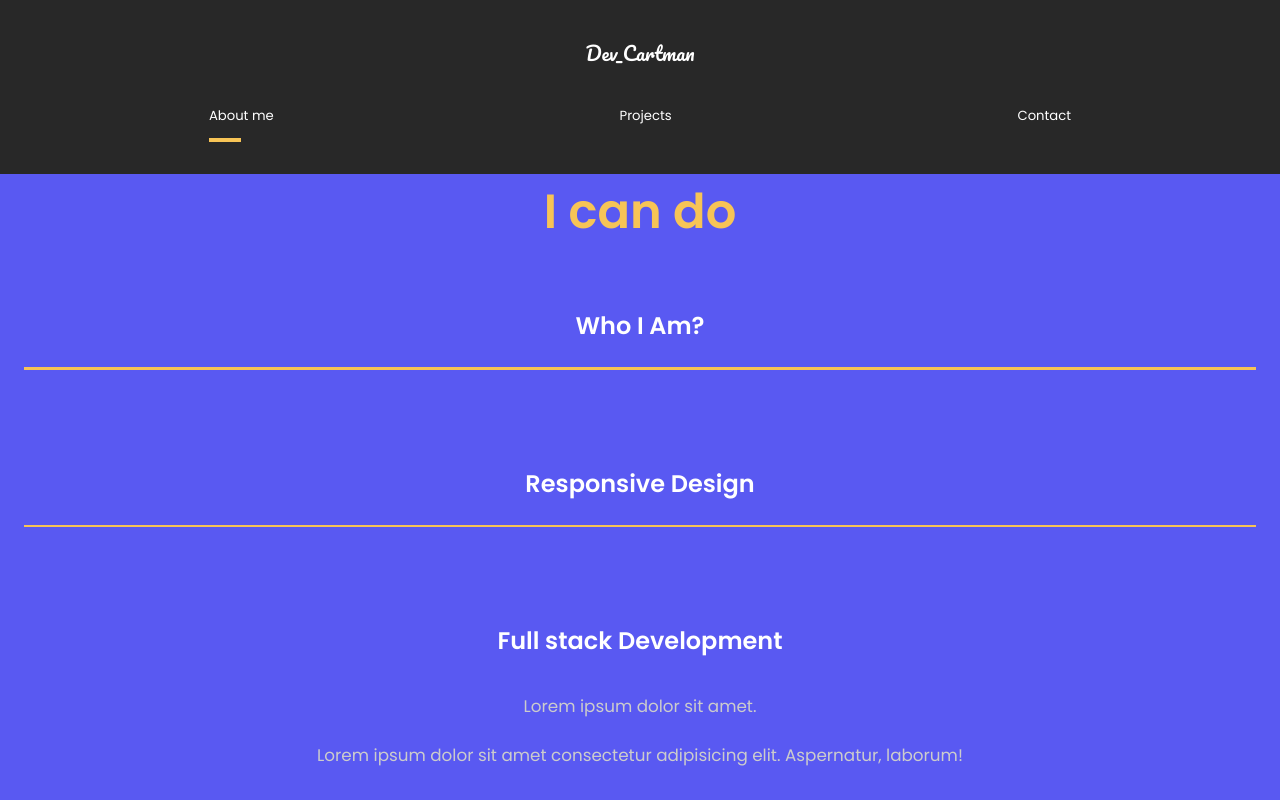
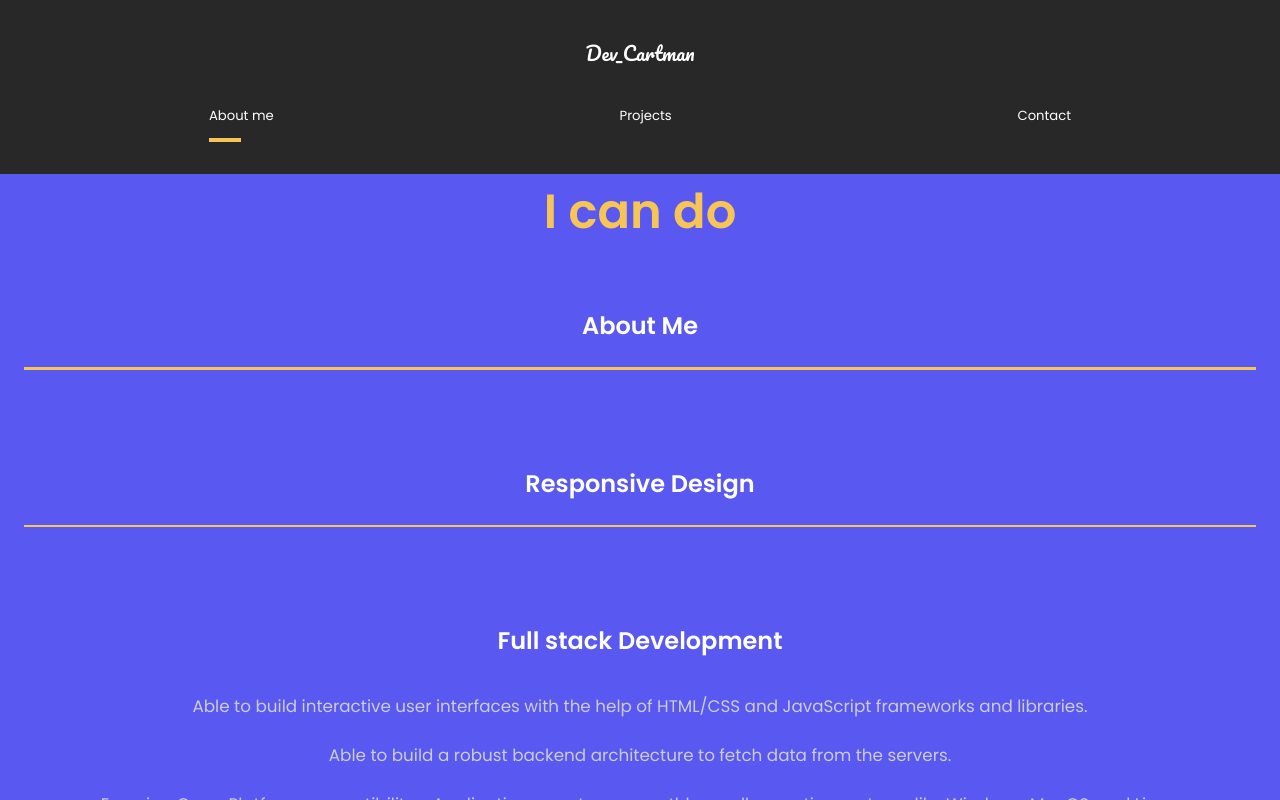
Before and after one commit to cartman1978/myportfolio, a React (Create React App) app: page / in a window 1280 px wide. Both pictures are taken after a click on the element "Full stack Development". Shown: the part 2356-3156 px from the top of the page. Built offline with nearby package versions, Linux system fonts and the light colour scheme.

Commit message:
added contents in the MySkills component

```diff
--- a/src/components/MySkills.js
+++ b/src/components/MySkills.js
@@ -17,16 +17,12 @@ const MySkills = () => {
         >
             <h2>See what <span>I can do</span></h2>
             <AnimateSharedLayout>
-                <Toggle title="Who I Am?">
+                <Toggle title="About Me">
 
 
                     <div className="answer">
-                        <p>Lorem ipsum dolor sit amet.</p>
-
-                        <p>
-                            Lorem ipsum dolor sit amet consectetur adipisicing elit. Aspernatur, laborum!
-                        </p>
-
+                        <p>I love coding and making things, from wireframes to design to code. I cover every step of the process in getting a website launched.</p>
+                        <p>My goal is to build fast, mobile-first websites that clearly communicate with visitors.</p>
                     </div>
 
 
@@ -44,10 +40,14 @@ const MySkills = () => {
 
 
                     <div className="answer">
-                        <p>Lorem ipsum dolor sit amet.</p>
-                        <p>
-                            Lorem ipsum dolor sit amet consectetur adipisicing elit. Aspernatur, laborum!
-                </p>
+
+
+                        <p>Able to build interactive user interfaces with the help of HTML/CSS and JavaScript frameworks and libraries. </p>
+                        <p>Able to build a robust backend architecture to fetch data from the servers.</p>
+                        <p>Ensuring Cross Platform compatibility - Applications must run smoothly on all operating systems like Windows, MacOS, and Linux. </p>
+                        <p>API development - Depending on the application architecture, I'm responsible for API creation. These APIs perform crucial tasks like fetching data from the server. </p>
+
+
                     </div>
 
 
```
